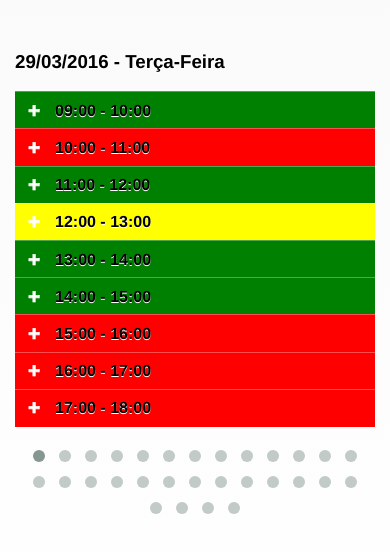
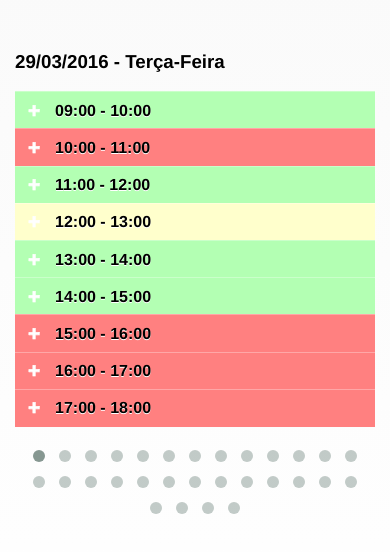
Before and after one commit to dbins/mobile18, a plain HTML site: page www/index.html in a window 390 px wide. Both pictures are taken after typing "name@example.com", "Sample123" into the empty fields and a click on the input "Entrar". Shown: the part 158-710 px from the top of the page. Drawn offline with Linux system fonts and the light colour scheme; some packages are replaced by stand-ins of ours.

Commit message:
2016-03-28

```diff
--- a/config.xml
+++ b/config.xml
@@ -27,7 +27,6 @@
     <gap:plugin name="org.apache.cordova.camera" />
     <gap:plugin name="org.apache.cordova.media-capture" />
     <gap:plugin name="org.apache.cordova.console" />
-    <gap:plugin name="org.apache.cordova.contacts" />
     <gap:plugin name="org.apache.cordova.device" />
     <gap:plugin name="org.apache.cordova.device-motion" />
     <gap:plugin name="org.apache.cordova.device-orientation" />
@@ -37,7 +36,6 @@
     <gap:plugin name="org.apache.cordova.geolocation" />
     <gap:plugin name="org.apache.cordova.globalization" />
     <gap:plugin name="org.apache.cordova.inappbrowser" />
-    <gap:plugin name="org.apache.cordova.media" />
     <gap:plugin name="org.apache.cordova.network-information" />
     <gap:plugin name="org.apache.cordova.splashscreen" />
     <gap:plugin name="org.apache.cordova.vibration" />
--- a/www/index.html
+++ b/www/index.html
@@ -51,35 +51,43 @@
 		}
 
 		.acol .ui-collapsible-heading-collapsed > .ui-collapsible-heading-toggle {
-			background:red !important;
+			background:#ff8080 !important;
 			text-decoration: none;
 			color: #000000;
 		}
 		.acol .ui-collapsible-heading-toggle {
-			   background:red !important;
+			   background: #ff8080 !important;
+			   text-decoration: none;
+				color: #000000;
 		}
 
 
 		.bcol .ui-collapsible-heading-collapsed > .ui-collapsible-heading-toggle {
-			   background:green !important;
+			   background:#b3ffb3 !important;
 			   text-decoration: none;
 			   color: #000000;
 		}
 		.bcol .ui-collapsible-heading-toggle {
-			   background:green !important;
+			   background:#b3ffb3 !important;
+			   text-decoration: none;
+				color: #000000;
 		}
 
 		.ccol .ui-collapsible-heading-collapsed > .ui-collapsible-heading-toggle {
-			   background:yellow !important;
+			   background:#ffffcc !important;
 			   text-decoration: none;
 			   color: #000000;
 		}
 		.ccol .ui-collapsible-heading-toggle {
-			   background:yellow !important;
+			   background:#ffffcc !important;
+			   text-decoration: none;
+			   color: #000000;
 		}
 
 		.dcol .ui-collapsible-heading-collapsed > .ui-collapsible-heading-toggle {
 			   background:blue !important;
+			   text-decoration: none;
+				color: #000000;
 		}
 		.dcol .ui-collapsible-heading-toggle {
 			   background:blue !important;
@@ -142,7 +150,7 @@
 		var semana = diasemana(data_selecionada);
 		var nome_div = [pad(data_selecionada.getDate()), pad(data_selecionada.getMonth()+1), data_selecionada.getFullYear()].join('');
 		var retorno = '<div><h3>' + tmp_data + ' - ' +  semana + '</h3>';
-		retorno = retorno + '<div id="' + nome_div + '" data-role="collapsibleset">';
+		retorno = retorno + '<div id="' + nome_div + '" data-role="collapsible-set">';
 
 		if (semana == "Domingo" || semana == "Sábado"){
 			retorno = retorno + '<div data-role="collapsible" class="dcol">';
```
Also changed, not shown: www/img/fisioagenda.png, www/img/logotipo_menu.png, www/splash.png.
